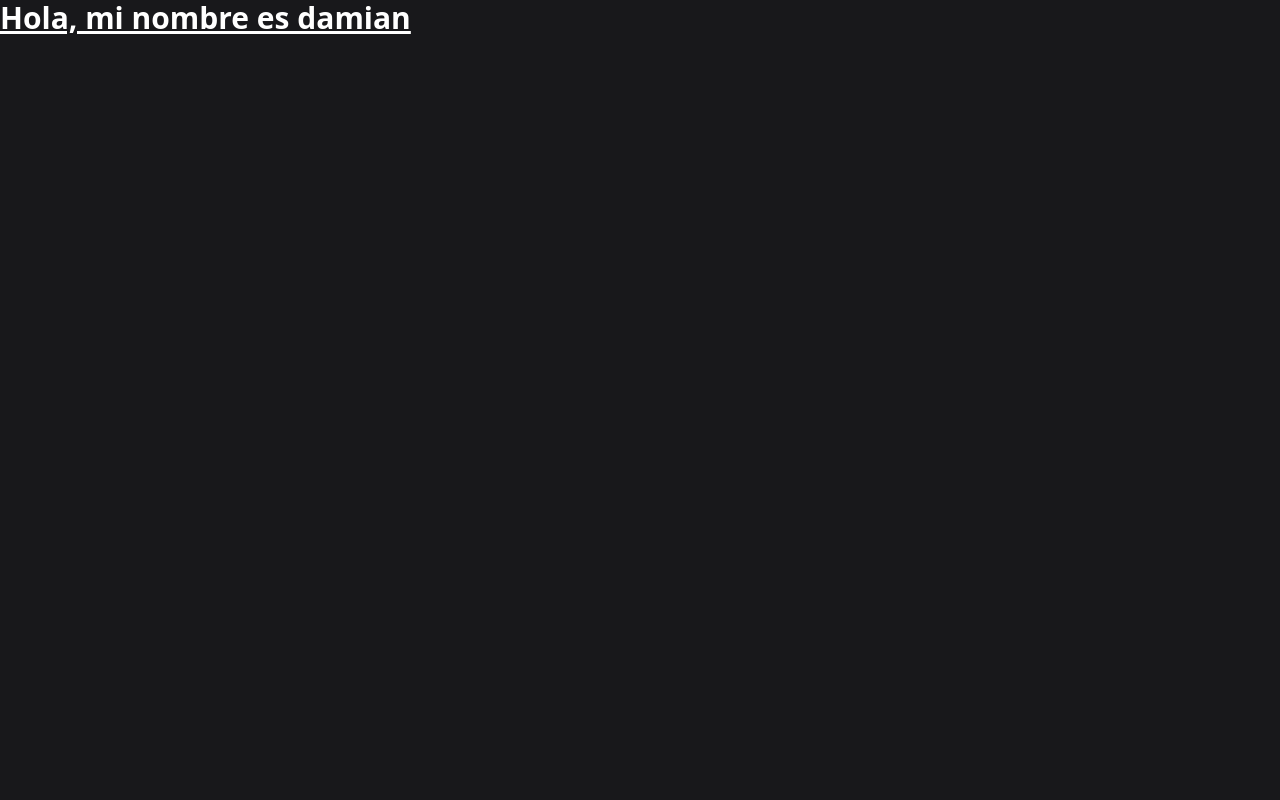
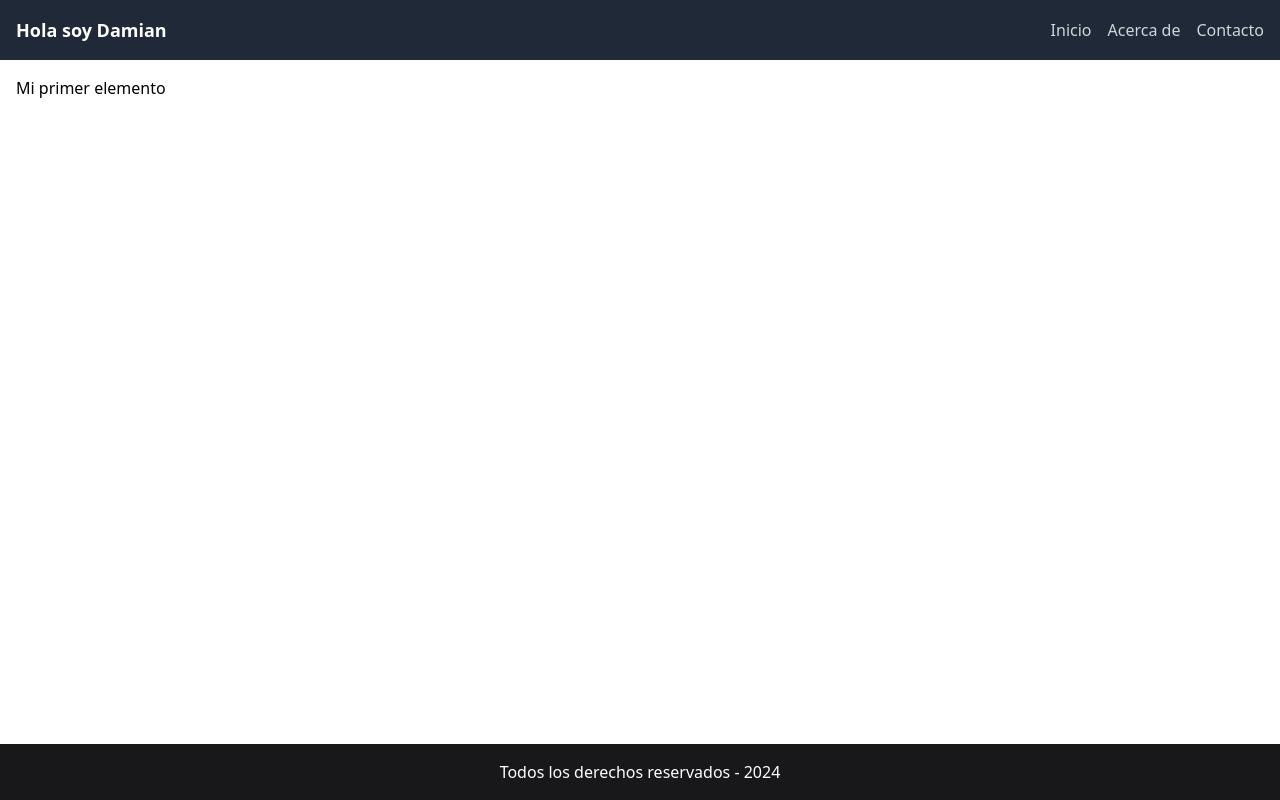
Before and after one commit to Damian430/mi-primera-pagina, a website built with Vite: page src/index.html in a window 1280 px wide. Built offline with nearby package versions, Linux system fonts and the light colour scheme.

Commit message:
se agrego barra de navegacion

```diff
--- a/src/index.html
+++ b/src/index.html
@@ -8,10 +8,25 @@
     <title>Document</title>
 </head>
 
-<body class="container mx-auto bg-zinc-900 text-white">
-    <h1 class="text-3xl font-bold underline">
-        Hola, mi nombre es damian
-    </h1>
+<body class="container mx-auto min-h-screen flex flex-col">
+    <nav class="bg-gray-800 py-4">
+        <div class="container mx-auto flex justify-between items-center px-4">
+            <a href="#" class="text-lg font-bold text-white">Hola soy Damian</a>
+            <ul class="flex items-center space-x-4">
+                <li><a href="#" class="text-gray-300 hover:text-white">Inicio</a></li>
+                <li><a href="#" class="text-gray-300 hover:text-white">Acerca de</a></li>
+                <li><a href="#" class="text-gray-300 hover:text-white">Contacto</a></li>
+            </ul>
+        </div>
+    </nav>
+
+    <main class="flex-1 p-4 min-h-full w-full">
+        <h2>Mi primer elemento</h2>
+    </main>
+
+    <footer class="bg-zinc-900 text-white p-4 text-center">
+        <p>Todos los derechos reservados - 2024</p>
+    </footer>
 </body>
 
 </html>
```
Also changed, not shown: src/output.css.
